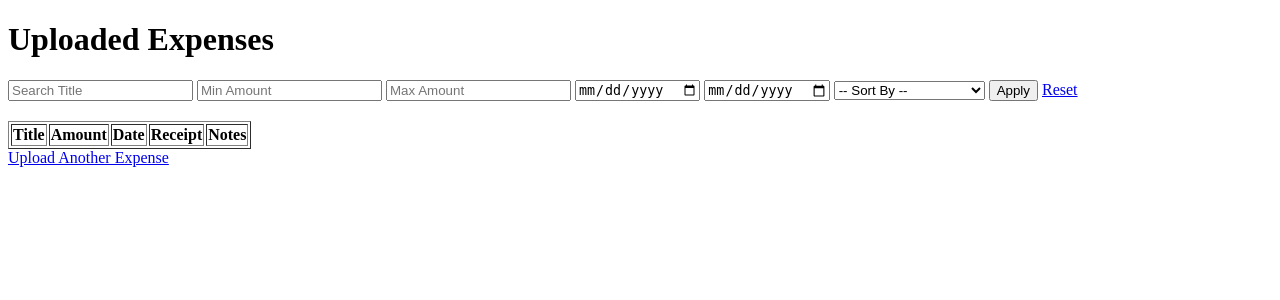
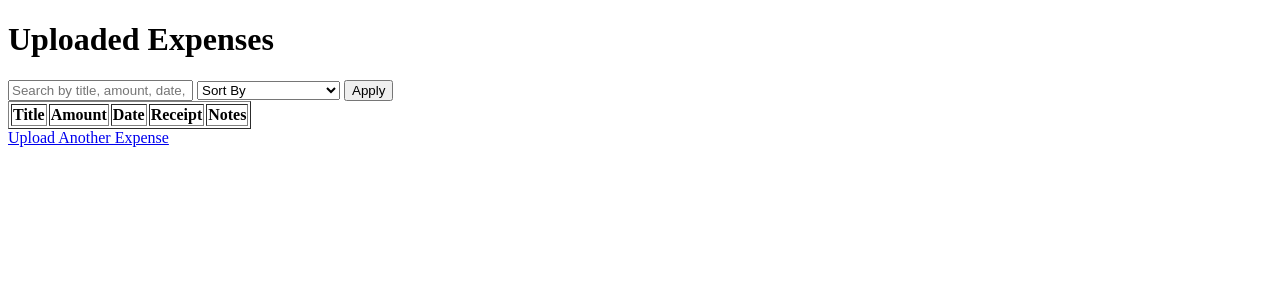
Before and after one commit to NishanthPragnesh/expense-tracker-ocr, a Django app: page /expenses/ in a window 1280 px wide. Shown: the top 300 px of the page. Run offline with Django 5.2, Linux system fonts and the light colour scheme; the visitor is signed in with stand-in values (Sample User, id 1); data that the repository does not hold is empty.

Commit message:
Made some Improvements

```diff
--- a/expenses/views.py
+++ b/expenses/views.py
@@ -30,11 +30,20 @@ def expense_list(request):
     expenses = Expense.objects.filter(user=request.user)
 
     # --- Filtering ---
+    query = request.GET.get('q', '')
     title_query = request.GET.get('title', '')
     min_amount = request.GET.get('min_amount', '')
     max_amount = request.GET.get('max_amount', '')
     start_date = request.GET.get('start_date', '')
     end_date = request.GET.get('end_date', '')
+
+    if query:
+        expenses = expenses.filter(
+            Q(title__icontains=query) |
+            Q(notes__icontains=query) |
+            Q(amount__icontains=query) |
+            Q(date__icontains=query)
+        )
 
     if title_query:
         expenses = expenses.filter(title__icontains=title_query)
@@ -61,7 +70,11 @@ def expense_list(request):
 
     # --- Sorting ---
     sort_by = request.GET.get('sort', '')
-    if sort_by == 'amount_asc':
+    if sort_by == 'title_asc':
+        expenses = expenses.order_by('title')
+    elif sort_by == 'title_desc':
+        expenses = expenses.order_by('-title')
+    elif sort_by == 'amount_asc':
         expenses = expenses.order_by('amount')
     elif sort_by == 'amount_desc':
         expenses = expenses.order_by('-amount')
@@ -70,4 +83,8 @@ def expense_list(request):
     elif sort_by == 'date_desc':
         expenses = expenses.order_by('-date')
 
-    return render(request, 'expenses/expense_list.html', {'expenses': expenses})
+    return render(request, 'expenses/expense_list.html', {
+        'expenses': expenses,
+        'query': query,
+        'sort': sort_by
+    })
--- a/templates/expenses/expense_list.html
+++ b/templates/expenses/expense_list.html
@@ -5,25 +5,20 @@
 </head>
 <body>
     <h1>Uploaded Expenses</h1>
-    <form method="GET" style="margin-bottom: 20px;">
-    <input type="text" name="title" placeholder="Search Title" value="{{ request.GET.title }}">
-
-    <input type="number" step="0.01" name="min_amount" placeholder="Min Amount" value="{{ request.GET.min_amount }}">
-    <input type="number" step="0.01" name="max_amount" placeholder="Max Amount" value="{{ request.GET.max_amount }}">
-
-    <input type="date" name="start_date" value="{{ request.GET.start_date }}">
-    <input type="date" name="end_date" value="{{ request.GET.end_date }}">
+    <form method="get" action="">
+    <input type="text" name="q" value="{{ query }}" placeholder="Search by title, amount, date, or notes" />
 
     <select name="sort">
-        <option value="">-- Sort By --</option>
-        <option value="amount_asc" {% if request.GET.sort == 'amount_asc' %}selected{% endif %}>Amount (Low to High)</option>
-        <option value="amount_desc" {% if request.GET.sort == 'amount_desc' %}selected{% endif %}>Amount (High to Low)</option>
-        <option value="date_asc" {% if request.GET.sort == 'date_asc' %}selected{% endif %}>Date (Oldest First)</option>
-        <option value="date_desc" {% if request.GET.sort == 'date_desc' %}selected{% endif %}>Date (Newest First)</option>
+        <option value="">Sort By</option>
+        <option value="title_asc" {% if sort == 'title_asc' %}selected{% endif %}>Title A-Z</option>
+        <option value="title_desc" {% if sort == 'title_desc' %}selected{% endif %}>Title Z-A</option>
+        <option value="amount_asc" {% if sort == 'amount_asc' %}selected{% endif %}>Amount Low to High</option>
+        <option value="amount_desc" {% if sort == 'amount_desc' %}selected{% endif %}>Amount High to Low</option>
+        <option value="date_asc" {% if sort == 'date_asc' %}selected{% endif %}>Date Oldest</option>
+        <option value="date_desc" {% if sort == 'date_desc' %}selected{% endif %}>Date Newest</option>
     </select>
 
     <button type="submit">Apply</button>
-    <a href="{% url 'expense_list' %}">Reset</a>
     </form>
 
     <table border="1">
```
